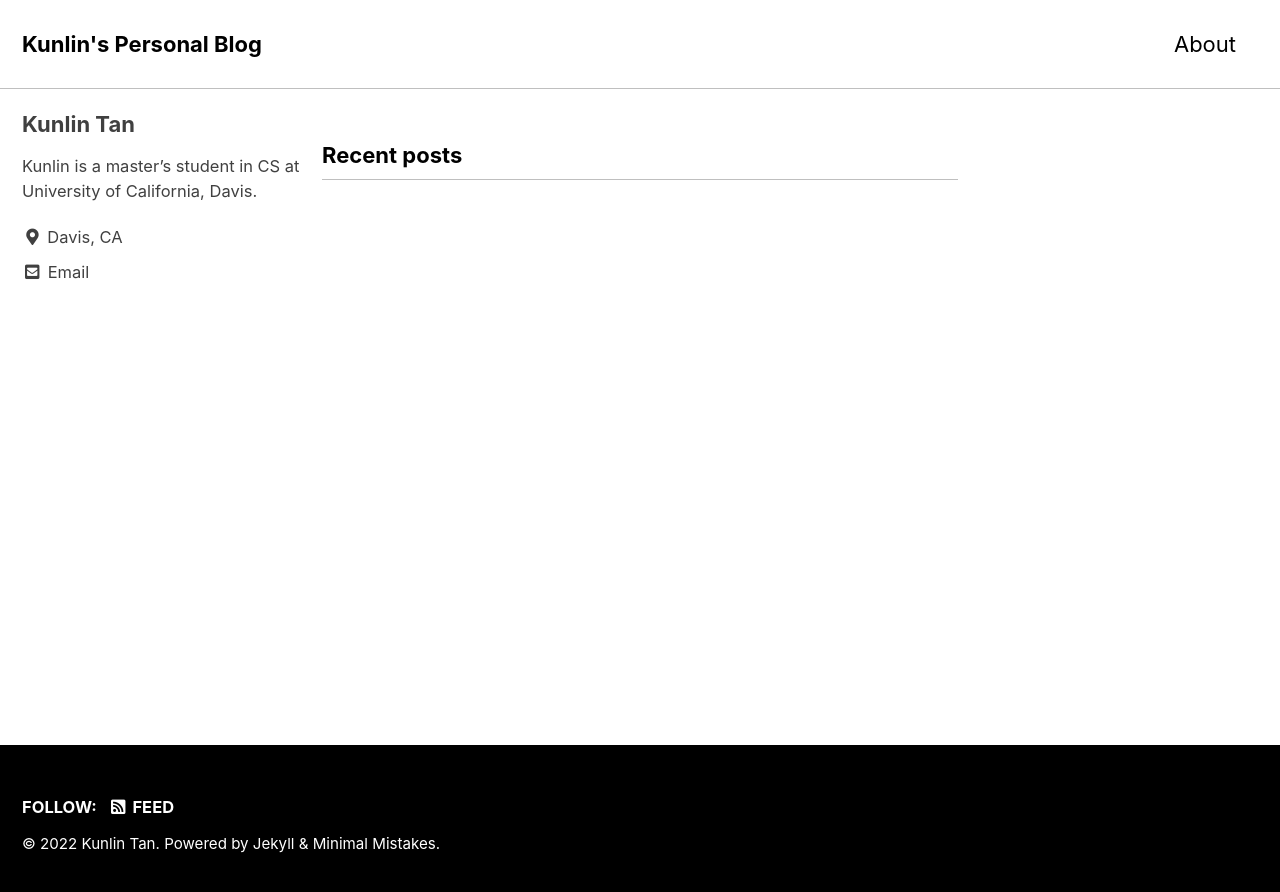
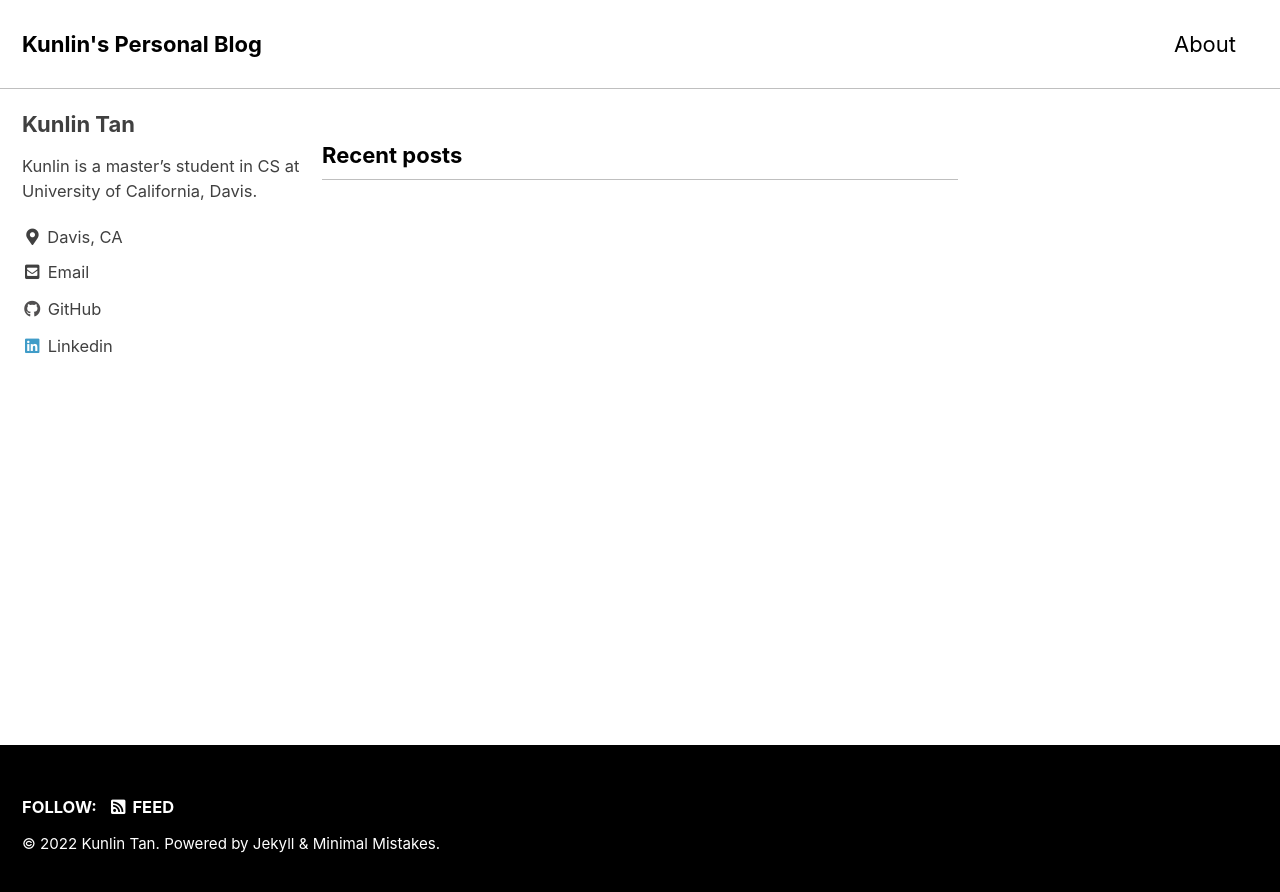
Before and after one commit to tanlandy/tanlandy.github.io, a Jekyll site: the page built from index.html, in a window 1280 px wide. Shown: the top 892 px of the page. Built offline with Jekyll 4.4.1, drawn with Linux system fonts in a browser that asks for light colours; cached includes are drawn as plain includes; the list of posts is cut into pages by our own code.

Commit message:
added linkedin

```diff
--- a/_config.yml
+++ b/_config.yml
@@ -124,7 +124,10 @@ author:
       # url: "https://facebook.com/"
     - label: "GitHub"
       icon: "fab fa-fw fa-github"
-      # url: "https://github.com/"
+      url: "https://github.com/tanlandy"
+    - label: "Linkedin"
+      icon: "fab fa-fw fa-linkedin"
+      url: "https://www.linkedin.com/in/kunlin-tan/"
     - label: "Instagram"
       icon: "fab fa-fw fa-instagram"
       # url: "https://instagram.com/"
```
